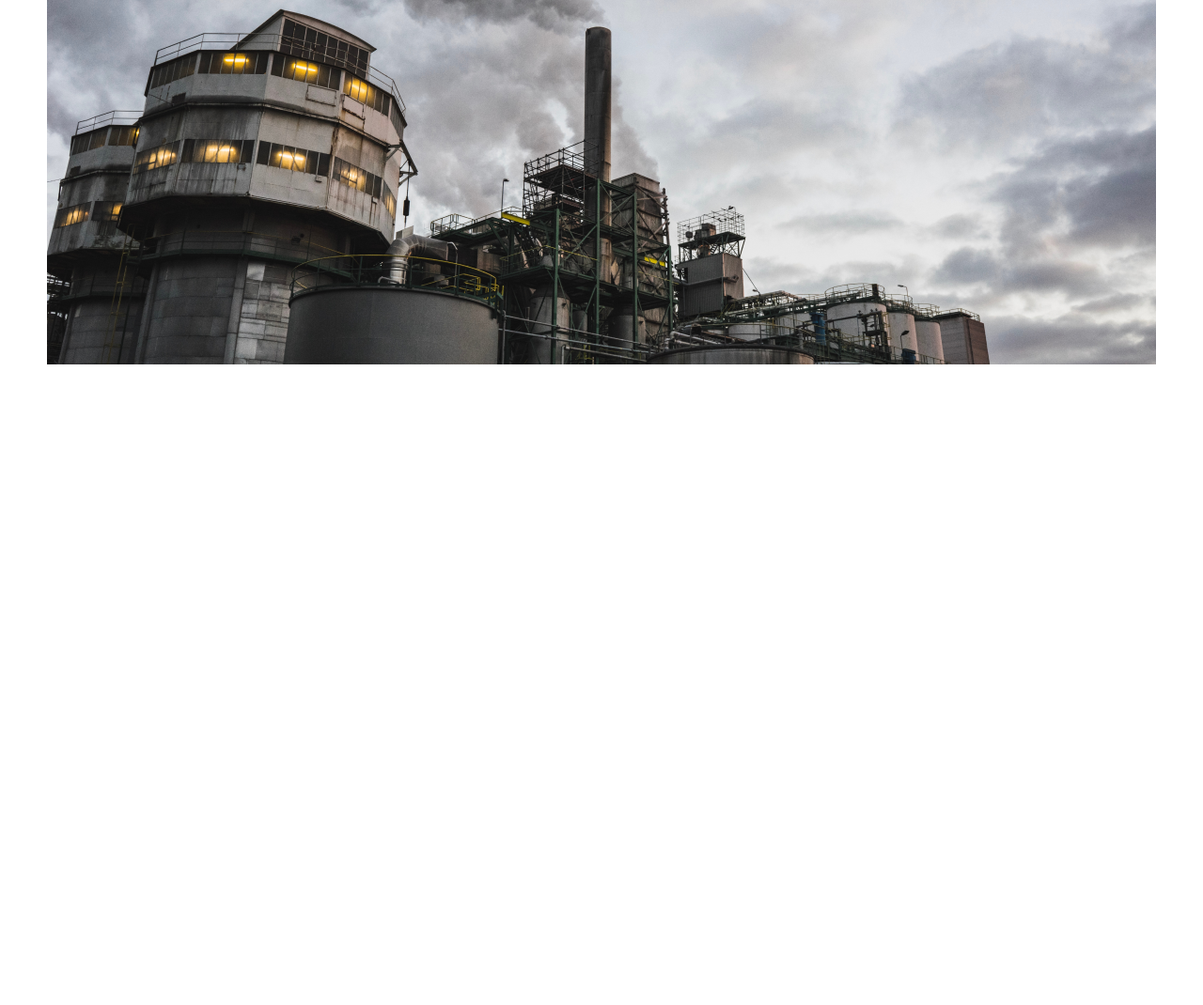
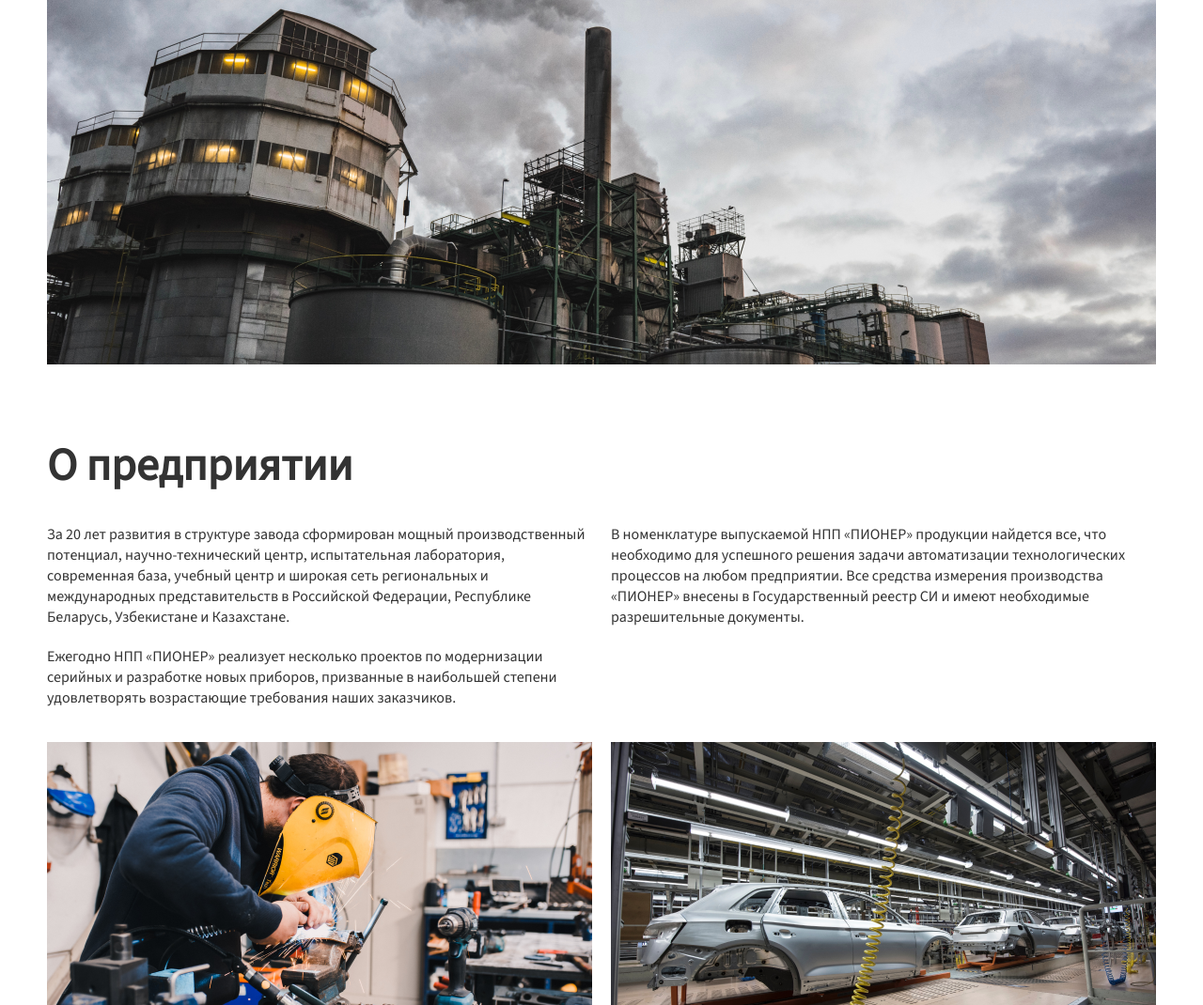
Before and after one commit to Vorondanil54/Pioner, a plain HTML site: page index.html in a window 1280 px wide. Shown: the part 453-1523 px from the top of the page at 94% size. Before the commit the page ends 841 px from the top, so only its background shows below. Drawn offline with Linux system fonts and the light colour scheme.

Commit message:
Finished about section

```diff
--- a/index.css
+++ b/index.css
@@ -157,7 +157,40 @@ body {
 
 /* About Section */
 
+.about-section {
+    height: 602px;
+    margin-top: 80px;
+}
 
+.about-section h1 {
+    font-size: 48px;
+    font-weight: bold;
+    line-height: 120%;
+
+    color: var(--color-dark)
+}
+
+.about-section-text {
+    height: 200px;
+    margin-top: 32px;
+
+    column-count: 2;
+    column-gap: 20px;
+    column-fill: auto;
+
+    color: var(--color-dark);
+}
+
+.about-section-text p:nth-child(1) {
+    margin-bottom: 20px;
+}
+
+.about-section-pictures {
+    margin-top: 32px;
+
+    display: flex;
+    gap: 20px;
+}
 
 /* Production Section */
 
--- a/index.html
+++ b/index.html
@@ -73,7 +73,26 @@
             <img src="/assets/MainHero.png" class="hero-image" alt="Фотография завода">
         </section>
 
-        <section></section>
+        <section class="about-section">
+            <h1>О предприятии</h1>
+            <div class="about-section-text">
+                <p>За 20 лет развития в структуре завода сформирован мощный производственный потенциал,
+                научно-технический центр, испытательная лаборатория, современная база,
+                учебный центр и широкая сеть региональных и международных представительств в Российской Федерации,
+                Республике Беларусь, Узбекистане и Казахстане.</p>
+                <p>Ежегодно НПП «ПИОНЕР» реализует несколько проектов по модернизации серийных и разработке новых приборов,
+                призванные в наибольшей степени удовлетворять возрастающие требования наших заказчиков.</p>
+                <p>В номенклатуре выпускаемой НПП «ПИОНЕР» продукции найдется все,
+                что необходимо для успешного решения задачи автоматизации технологических процессов на любом предприятии.
+                Все средства измерения производства «ПИОНЕР» внесены в Государственный реестр СИ и
+                имеют необходимые разрешительные документы.</p>
+            </div>
+            <div class="about-section-pictures">
+                <img src="/assets/About1.png" alt="">
+                <img src="/assets/About2.png" alt="">
+            </div>
+        </section>
+
         <section></section>
         <section></section>
         <section></section>
```
